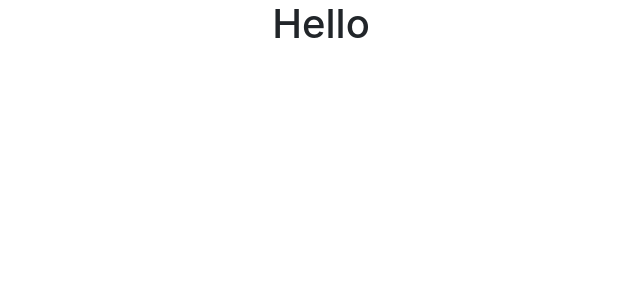
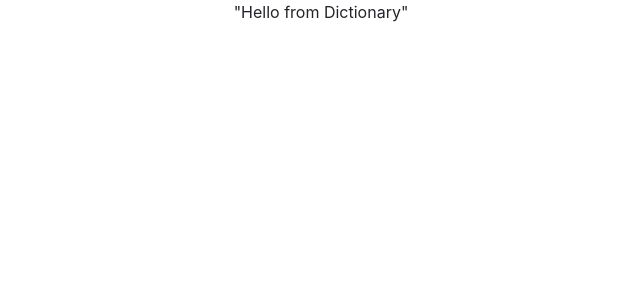
Before and after one commit to Winniee356/Dictionary-react, a React (Create React App) app: page / in a window 1280 px wide. Shown: the top 300 px of the page, without its empty margins (319-959 px from the left). Built offline with nearby package versions, Linux system fonts and the light colour scheme.

Commit message:
Create Dictionary search engine component

```diff
--- a/src/App.js
+++ b/src/App.js
@@ -1,12 +1,14 @@
 import './App.css';
+import Dictionary from "./Dictionary";
 
 function App() {
   return (
     <div className="App">
       <div className="container">
       <header className="App-header">
-
-      <h1>Hello</h1>
+        <main>
+          <Dictionary/>
+        </main>
       </header>
       </div>
     </div>
--- /dev/null
+++ b/src/Dictionary.js
@@ -0,0 +1,5 @@
+import React from "react";
+
+export default function Dictionary() {
+    return <div className="Dictionary" >"Hello from Dictionary" </div>;
+}
```
